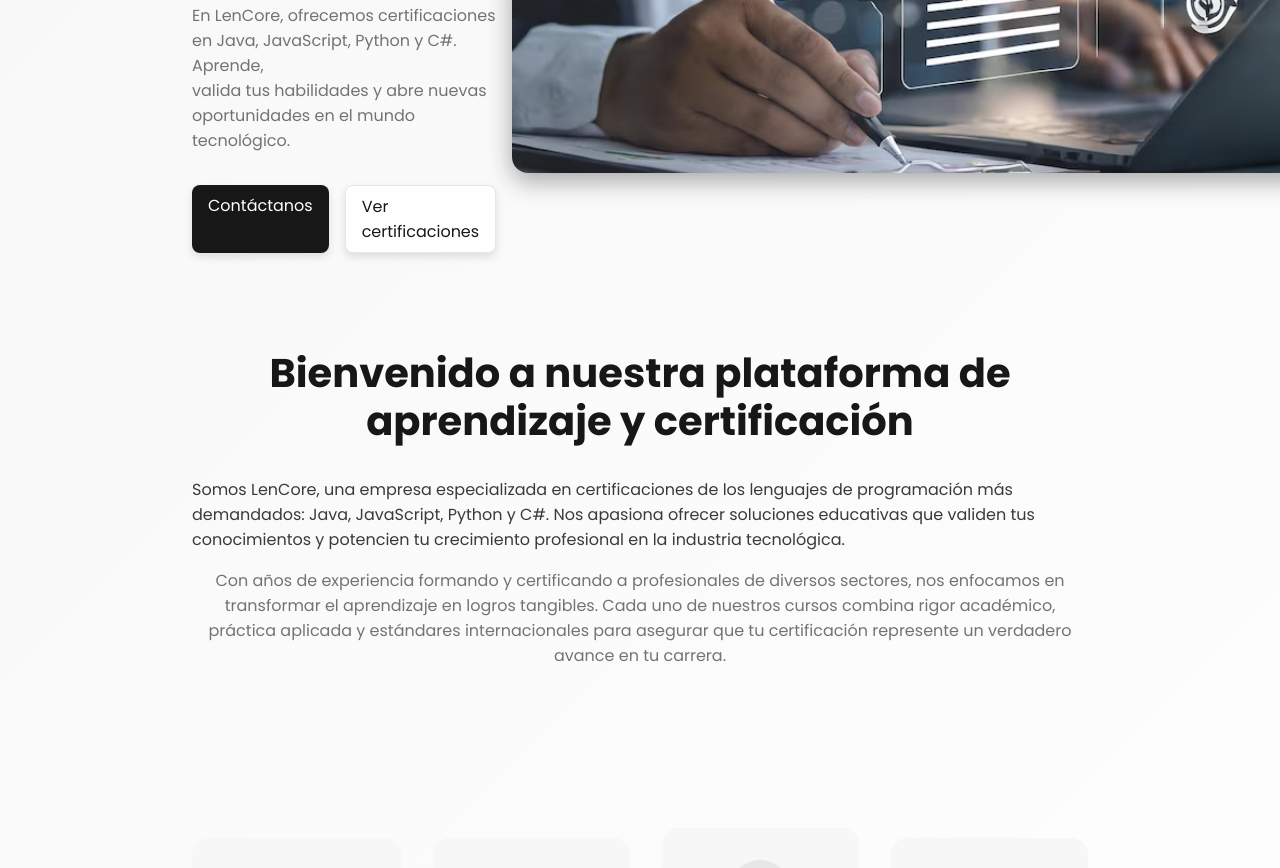
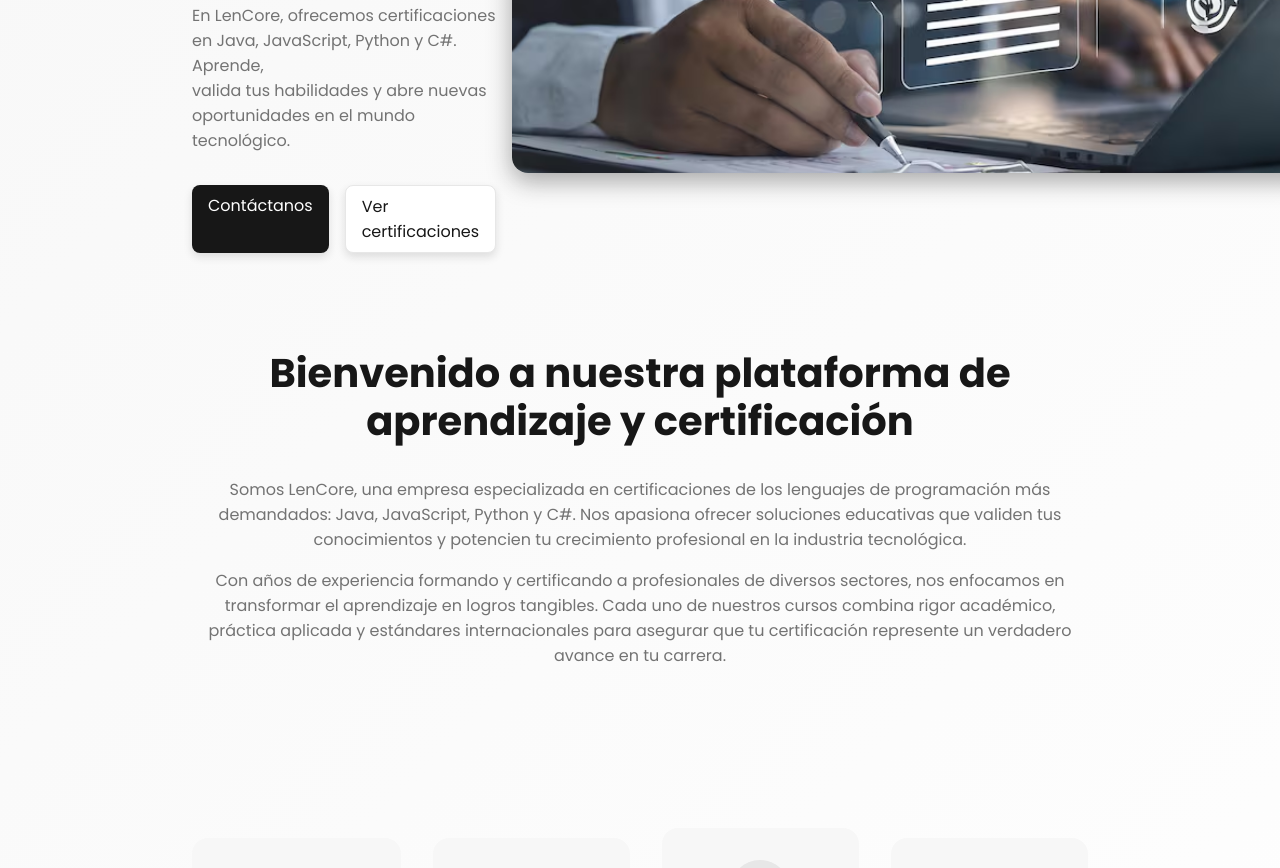
Before and after one commit to vmmariel/Proyecto-Empresa-de-Certificaciones, a plain HTML site: page frontend/page/index.html in a window 1280 px wide. Shown: the part 524-1392 px from the top of the page. Drawn offline with Linux system fonts and the light colour scheme; some packages are replaced by stand-ins of ours; a script that the page names is missing.

Commit message:
Corrección en Frontend

```diff
--- a/frontend/page/index.html
+++ b/frontend/page/index.html
@@ -58,7 +58,7 @@
 
         <section class="subhero contenedor">
             <h1>Bienvenido a nuestra plataforma de aprendizaje y certificación</h1>
-            Somos LenCore, una empresa especializada en certificaciones de los lenguajes de programación más
+            <p>Somos LenCore, una empresa especializada en certificaciones de los lenguajes de programación más
             demandados: Java, JavaScript, Python y C#. Nos apasiona ofrecer soluciones educativas que validen tus
             conocimientos y potencien tu crecimiento profesional en la industria tecnológica.
             </p>
```
